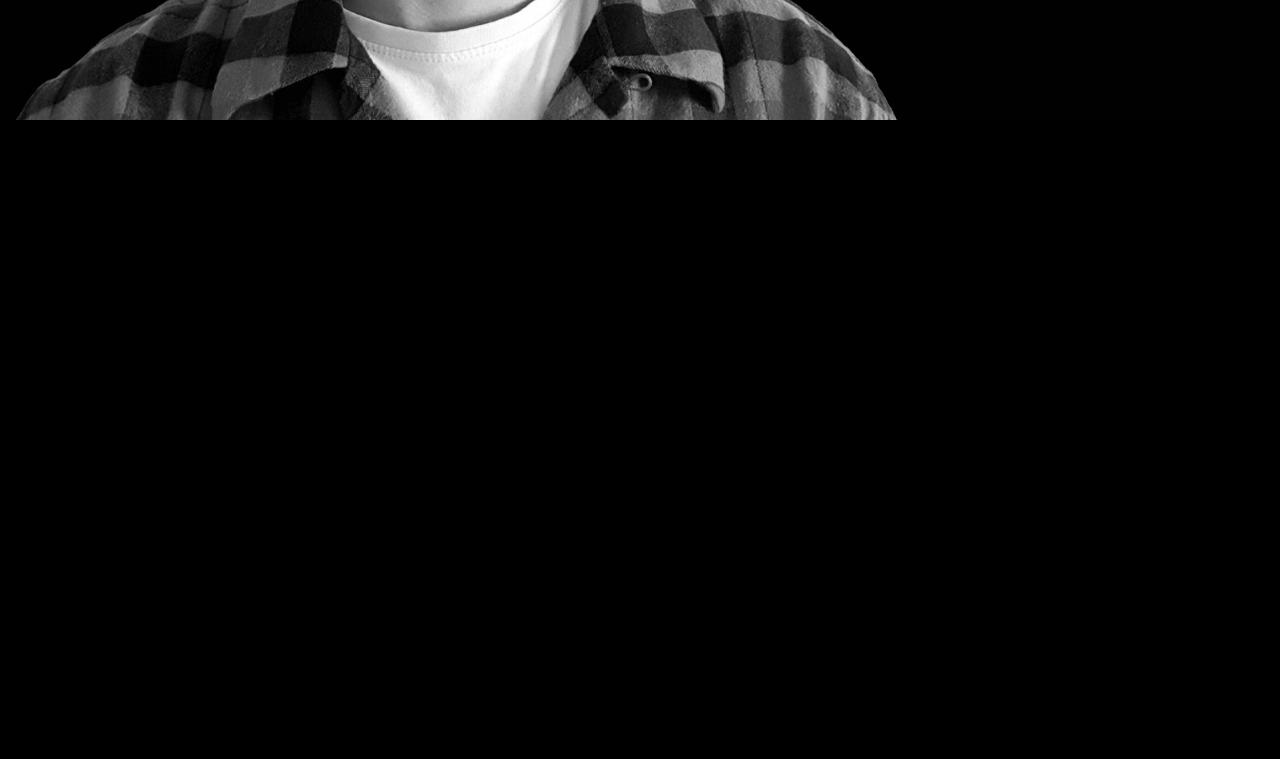
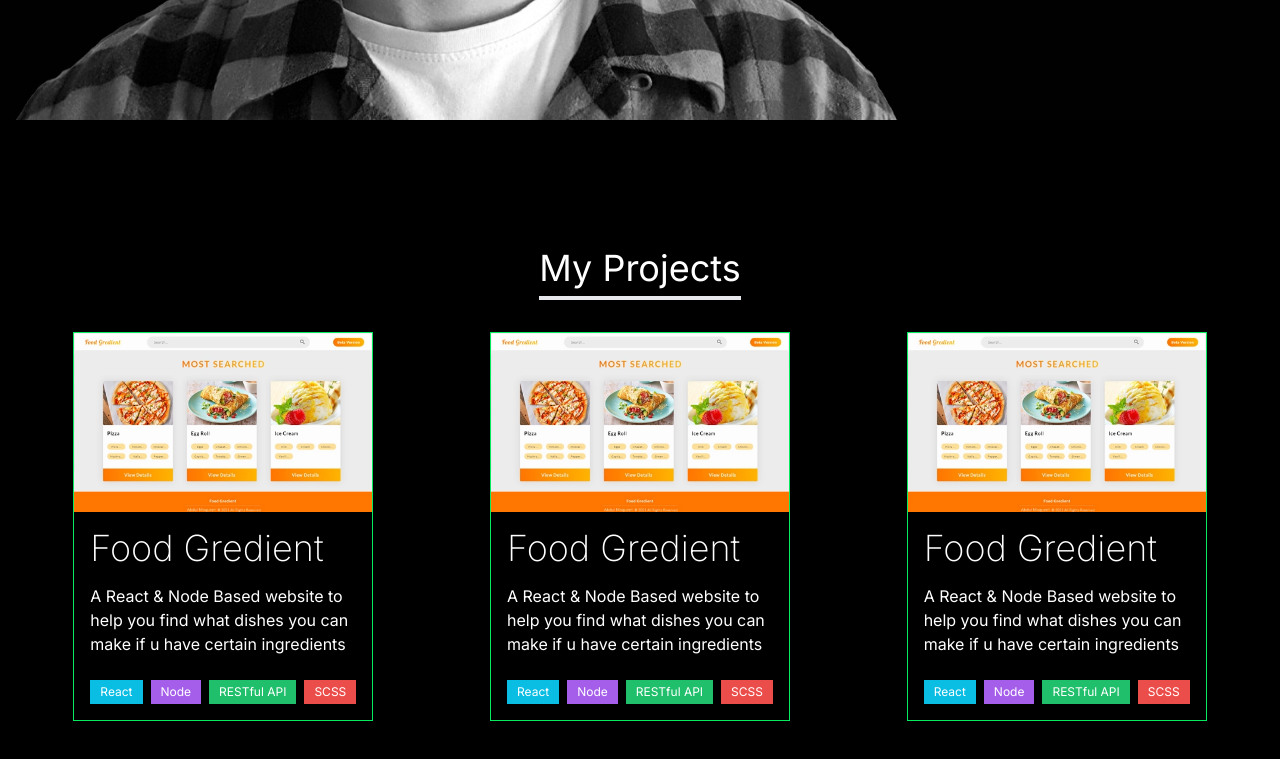
Before and after one commit to dannykryan/dannykryan.com, a Next.js app: page / in a window 1280 px wide. Shown: the part 680-1439 px from the top of the page. Before the commit the page ends 800 px from the top, so only its background shows below. Built offline with nearby package versions, Linux system fonts and the light colour scheme.

Commit message:
added My Projects dummy section with basic styling

```diff
--- a/src/app/globals.css
+++ b/src/app/globals.css
@@ -13,4 +13,42 @@
   .menuLink {
     @apply cursor-pointer hover:text-[#c5c5c5];
   }
+
+  .tags {
+    background-color: #0abde3;
+    margin-right: 0.5rem;
+    margin-top: 0.5rem;
+    padding: 3px 10px;
+    display: inline-block;
+    color: #fff;
+    font-size: 12px;
+  }
+
+  .tags:last-child {
+    margin-right: 0;
+  }
+
+  .tags:nth-child(2) {
+    background-color: #a55eea;
+  }
+
+  .tags:nth-child(3) {
+    background-color: #20bf6b;
+  }
+
+  .tags:nth-child(4) {
+    background-color: #eb4d4b;
+  }
+
+  .tags:nth-child(5) {
+    background-color: #10ac84;
+  }
+
+  .tags:nth-child(6) {
+    background-color: #5352ed;
+  }
+
+  .tags:nth-child(7) {
+    background-color: #db9f1e;
+  }
 }
--- a/src/app/page.tsx
+++ b/src/app/page.tsx
@@ -1,10 +1,12 @@
 import Hero from '@/components/Hero'
 import Image from 'next/image'
+import Projects from '@/components/Projects'
 
 export default function Home() {
   return (
     <main>
       <Hero />
+      <Projects />
     </main>
   )
 }
--- /dev/null
+++ b/src/components/Card.tsx
@@ -0,0 +1,42 @@
+import React from 'react'
+import Image from 'next/image';
+
+interface propsType {
+    title: string;
+    desc: string;
+    img: string;
+    tags: string[];
+}
+
+const Card:React.FC<propsType> = ({ title, desc, img, tags }) => {
+  return (
+    <div className="border border-accent w-[300px] sm:[350px]">
+      <div>
+        <Image
+            className="w-[300px] sm:w-[350px] h-auto"
+            src={img}
+            width={350}
+            height={350}
+            alt={title}
+        />
+      </div>
+
+    <div className="p-4 space-y-4">
+        <div className="text-4xl font-extralight">{title}</div>
+        <div>{desc}</div>
+        <div>
+            {tags.map((el) =>
+            <div
+                className="tags"
+                key={el}>
+                    {el}
+                </div>)}
+        </div>
+    </div>
+
+    </div>
+  )
+}
+
+export default Card
+Card
--- /dev/null
+++ b/src/components/Heading.tsx
@@ -0,0 +1,15 @@
+import React from 'react'
+
+interface propsType {
+    title: string;
+}
+
+const Heading: React.FC<propsType> = ({title}) => {
+  return (
+    <div className="text-center text-4xl pb-8">
+      <p className="border-b-4 inline-block pb-2">{title}</p>
+    </div>
+  )
+}
+
+export default Heading
--- a/src/components/Hero.tsx
+++ b/src/components/Hero.tsx
@@ -5,6 +5,16 @@ const Hero = () => {
   return (
     <div className="bg-[url()] lg:bg-[url(/banner_bg.jpg)] min-h-screen bg-cover">
         <Navbar />
+        <div className="container grid lg:grid-cols-2 h-[calc(100vh-60px)]">
+            <div className="hidden lg:block"></div>
+            <div className="text-[100px] sm:text-[130px] font-bold leading-tight flex justify-center items-center">
+                <div>
+                    <p>I&apos;m</p>
+                    <p>Danny</p>
+                    <p>Ryan</p>
+                </div>
+            </div>
+        </div>
     </div>
   )
 }
--- /dev/null
+++ b/src/components/Projects.tsx
@@ -0,0 +1,70 @@
+import React from 'react'
+import Heading from './Heading'
+import Card from './Card'
+
+const data = [
+    {
+      id: 0,
+      title: "Food Gredient",
+      desc: "A React & Node Based website to help you find what dishes you can make if u have certain ingredients",
+      img: "/foodgredient.webp",
+      tags: ["React", "Node", "RESTful API", "SCSS"],
+    },
+    {
+      id: 1,
+      title: "Food Gredient",
+      desc: "A React & Node Based website to help you find what dishes you can make if u have certain ingredients",
+      img: "/foodgredient.webp",
+      tags: ["React", "Node", "RESTful API", "SCSS"],
+    },
+    {
+      id: 2,
+      title: "Food Gredient",
+      desc: "A React & Node Based website to help you find what dishes you can make if u have certain ingredients",
+      img: "/foodgredient.webp",
+      tags: ["React", "Node", "RESTful API", "SCSS"],
+    },
+    {
+      id: 3,
+      title: "Food Gredient",
+      desc: "A React & Node Based website to help you find what dishes you can make if u have certain ingredients",
+      img: "/foodgredient.webp",
+      tags: ["React", "Node", "RESTful API", "SCSS"],
+    },
+    {
+      id: 4,
+      title: "Food Gredient",
+      desc: "A React & Node Based website to help you find what dishes you can make if u have certain ingredients",
+      img: "/foodgredient.webp",
+      tags: ["React", "Node", "RESTful API", "SCSS"],
+    },
+    {
+      id: 5,
+      title: "Food Gredient",
+      desc: "A React & Node Based website to help you find what dishes you can make if u have certain ingredients",
+      img: "/foodgredient.webp",
+      tags: ["React", "Node", "RESTful API", "SCSS"],
+    },
+  ];
+
+const Projects = () => {
+  return (
+    <div className="container pt-32">
+      <Heading title="My Projects"/>
+      <div className="grid gap-10 xl:gap-0 xl:gap-y-10 md:grid-cols-2 lg:grid-cols-3 place-items-center">
+        {data.map((el) => (
+        <Card
+            key={el.id}
+            title={el.title}
+            desc={el.desc}
+            img={el.img}
+            tags={el.tags}
+        />
+        ))}
+      </div>
+    </div>
+  )
+}
+
+export default Projects
+Projects
```
